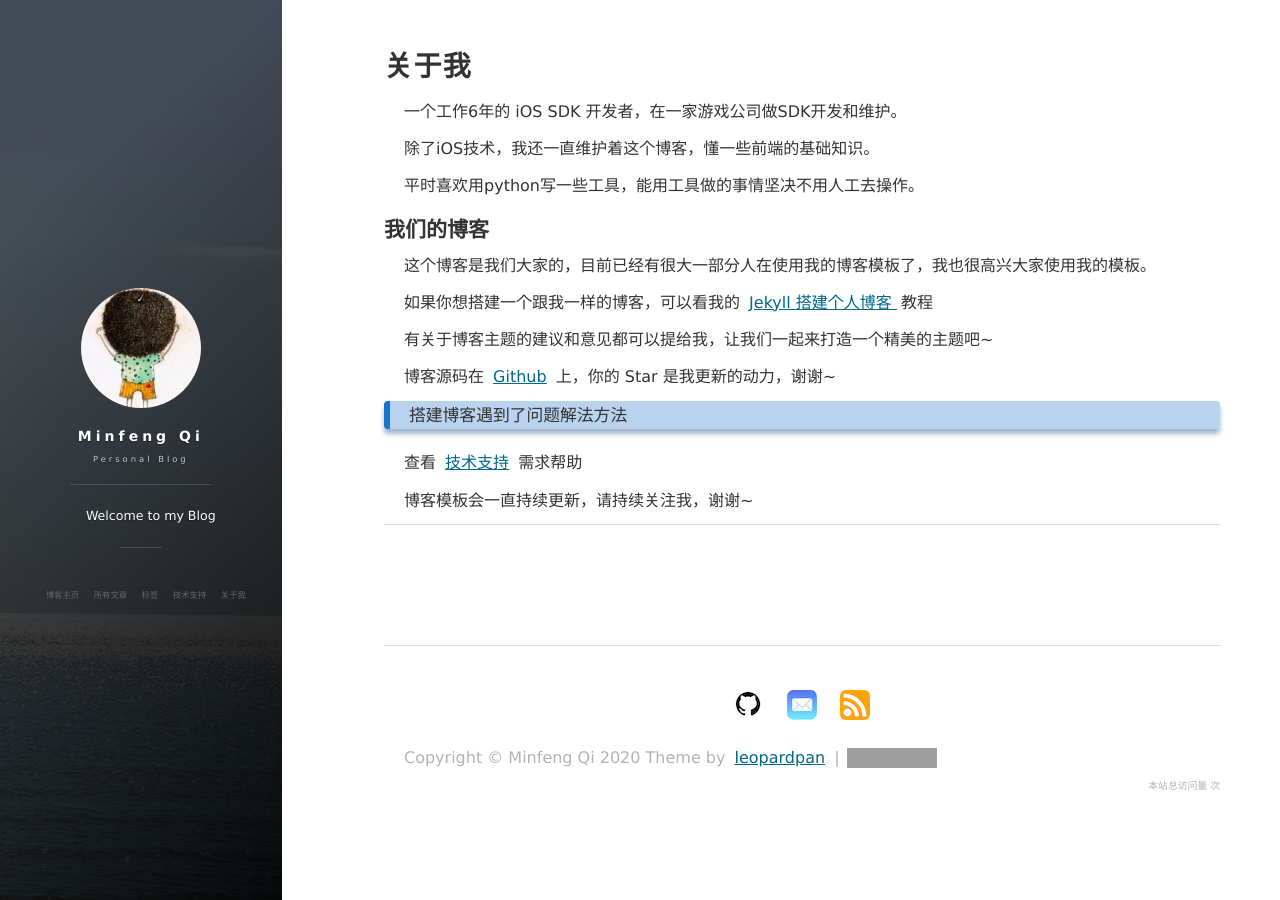
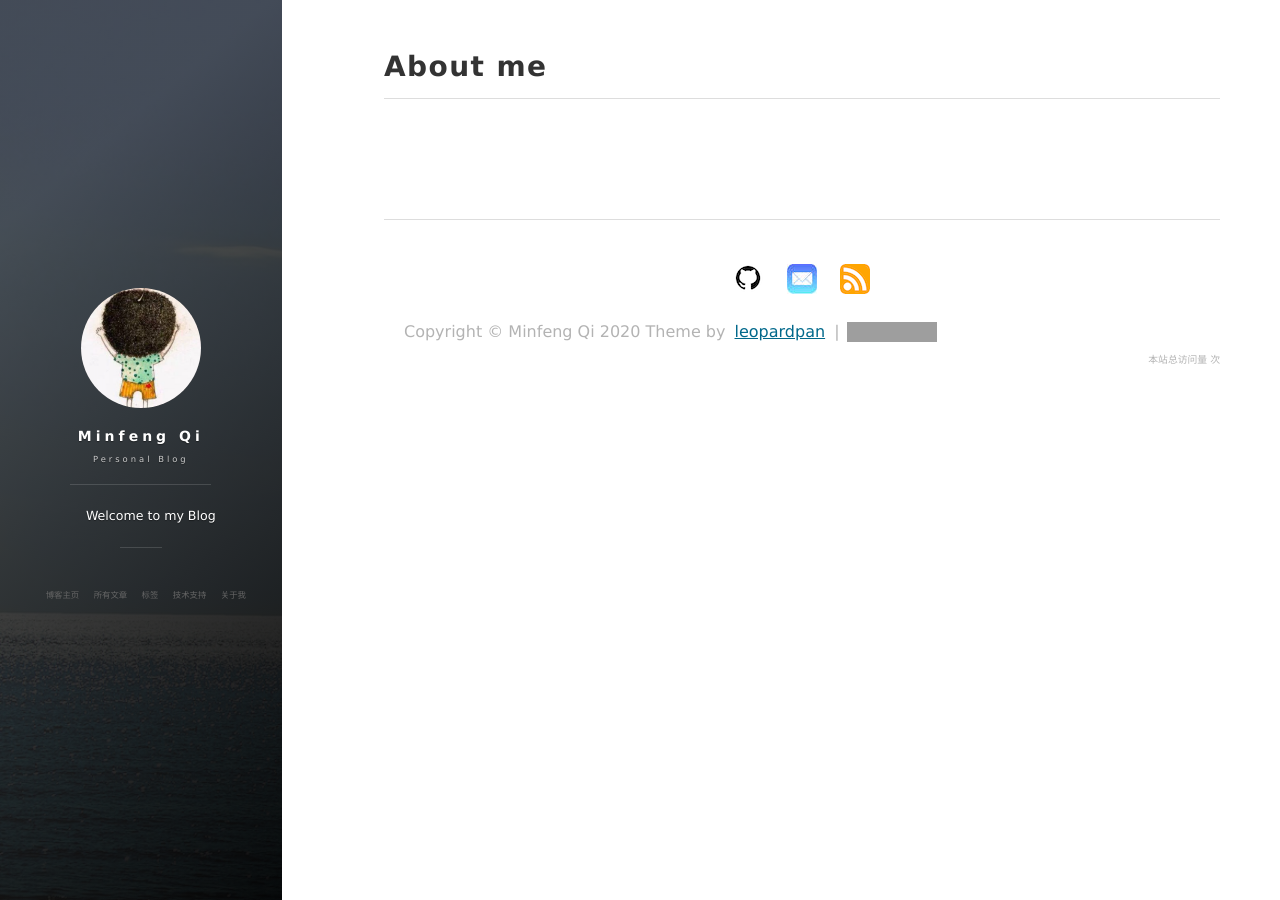
Before and after one commit to Minfeng-Qi/Minfeng-Qi.github.io, a Jekyll site: the page built from about.md, in a window 1280 px wide. Built offline with Jekyll 4.4.1, drawn with Linux system fonts in a browser that asks for light colours; nearby versions of some CDN libraries; comment, search, counter and statistics services are not loaded; grey boxes are pictures that could not be loaded.

Commit message:
aboutme1.0_change

```diff
--- a/about.md
+++ b/about.md
@@ -1,32 +1,9 @@
 ---
 layout: page
-title: 关于我
+title: About me
+published: true
 ---
 
-一个工作6年的 iOS SDK 开发者，在一家游戏公司做SDK开发和维护。
-
-除了iOS技术，我还一直维护着这个博客，懂一些前端的基础知识。
-
-平时喜欢用python写一些工具，能用工具做的事情坚决不用人工去操作。
-
-<h2> 我们的博客 </h2>
-
-这个博客是我们大家的，目前已经有很大一部分人在使用我的博客模板了，我也很高兴大家使用我的模板。
-
-如果你想搭建一个跟我一样的博客，可以看我的
-<a href="/2016/10/jekyll_tutorials1/"> Jekyll 搭建个人博客 </a>
-教程
 
 
-有关于博客主题的建议和意见都可以提给我，让我们一起来打造一个精美的主题吧~
-
-博客源码在 <a target="_blank" href='https://github.com/leopardpan/leopardpan.github.io/'>Github</a> 上，你的 Star 是我更新的动力，谢谢~
-
-
-<h3> 搭建博客遇到了问题解法方法 </h3>
-
-查看 [技术支持](https://leopardpan.cn/support/) 需求帮助
-
-博客模板会一直持续更新，请持续关注我，谢谢~
-
 {% include comments.html %}
```
